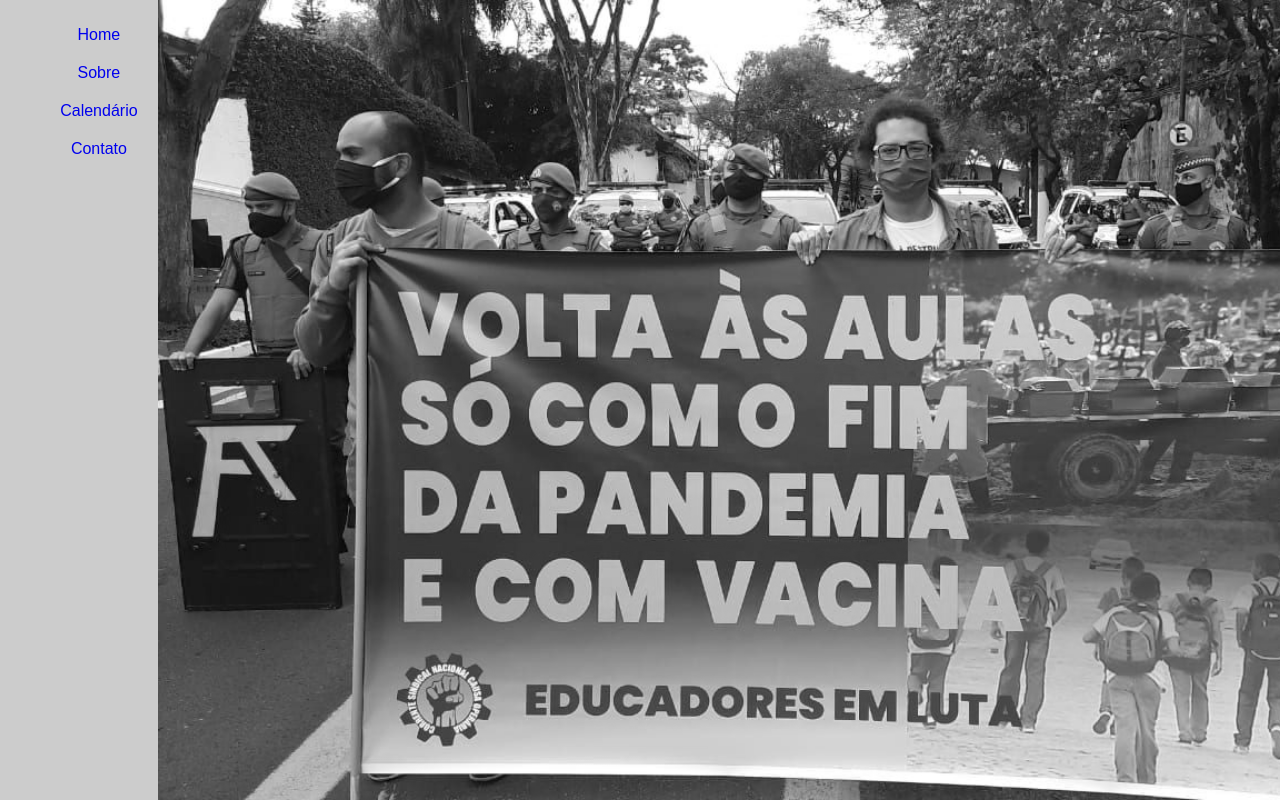
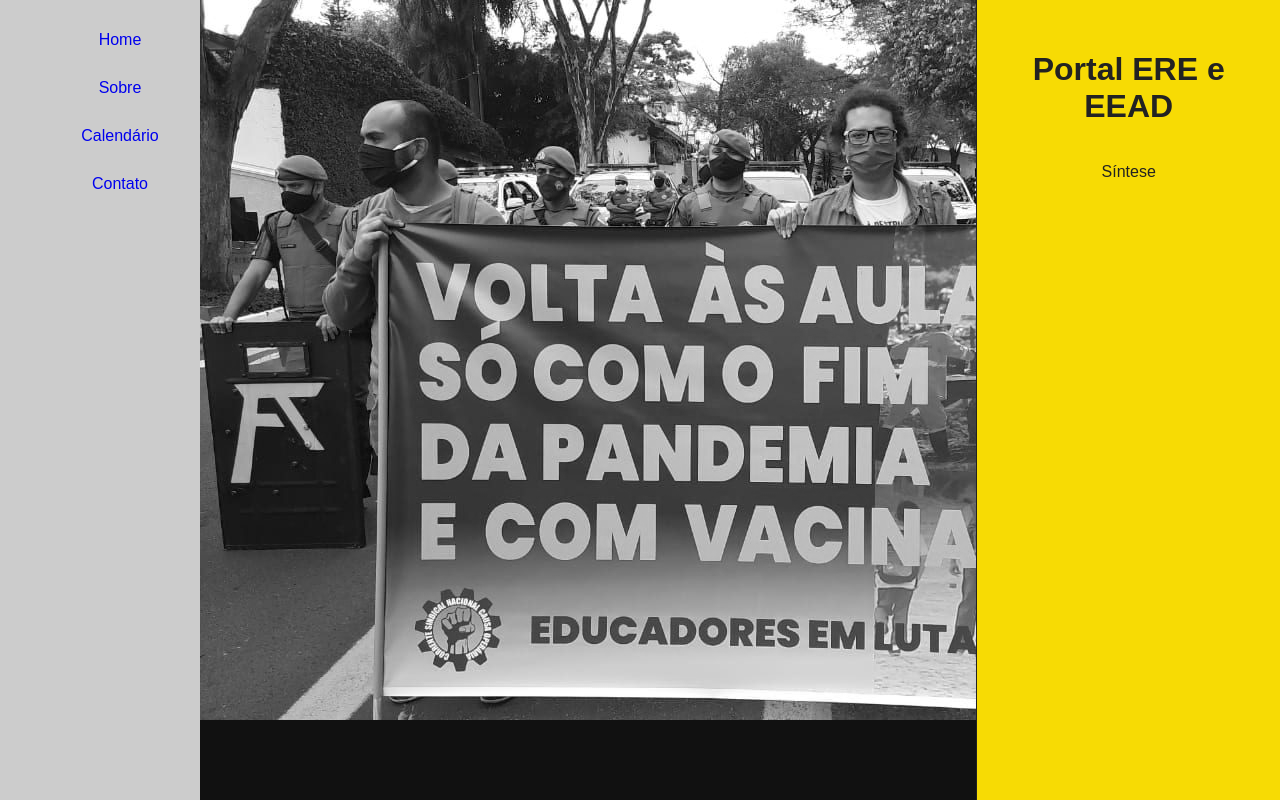
Before and after one commit to RafaelGoncalves8/portal-ere-eead, a Vue app: page /#/ in a window 1280 px wide. Built offline with nearby package versions, Linux system fonts and the light colour scheme.

Commit message:
Add title and description pane

```diff
--- a/src/App.vue
+++ b/src/App.vue
@@ -9,7 +9,6 @@
             </ul>
             <a href="javascript:void(0);" class="showmenu" v-on:click="myFunction()">
             <div class="button">
-
                 <div></div>
                 <div></div>
                 <div></div>
@@ -29,9 +28,9 @@
 }
 
 html, body {
-    margin: 0px;
     width: 100%;
     height: 100%;
+    margin: 0;
 }
 
 #nav {
@@ -45,7 +44,7 @@ html, body {
 }
 
 #nav ul li {
-    text-align: center;
+    /* text-align: center; */
 }
 
 #nav ul li:not(:first-child) {
@@ -69,7 +68,7 @@ html, body {
 
 #nav ul li {
     display: block;
-    padding: 10px;
+    padding: 15px;
 }
 
 #nav .button div {
@@ -105,6 +104,10 @@ html, body {
 #nav ul li:not(:first-child) {
     display: block;
 }
+
+#nav .button {
+    display: none;
+}
 }
 </style>
 
--- a/src/views/Home.vue
+++ b/src/views/Home.vue
@@ -1,19 +1,66 @@
 <template>
     <div class="content">
-        <img id="slideshow" src="../assets/1.jpeg">
+        <div class="wrapper">
+            <img id="slideshow" src="../assets/1.jpeg">
+        </div>
+        <div id="right-pane">
+            <h1>Portal ERE e EEAD</h1>
+            <p>Síntese</p>
+        </div>
     </div>
 </template>
 
 <style>
-div {
+/* * { */
+/*     margin: 0; */
+/*     padding: 0; */
+/* } */
+
+.content {
+    display: flex;
+    flex-direction: column;
     overflow: hidden;
 }
 
+.wrapper {
+    height: 100%;
+    background: #111;
+    overflow: hidden;
+}
+
+#right-pane {
+    display: flex;
+    flex-direction: column;
+    align-items: center;
+    justify: space-around;
+    background-color: #f7db04;
+    border-style: solid;
+    border-width: 1px 0 0 0;
+    padding: 30px;
+}
+
+h1 {
+    text-align: center;
+}
+
 #slideshow {
-    min-width: 100%;
-    height: 100%;
     filter: grayscale(100%);
 }
+
+@media screen and (min-width: 768px) {
+.content {
+    flex-direction: row;
+    width: calc(100% - 200px);
+    height: 100%;
+}
+
+#right-pane {
+    width: 400px;
+    height: 100%;
+    border-width: 0 0 0 1px;
+}
+}
+
 </style>
 
 <script>
```
